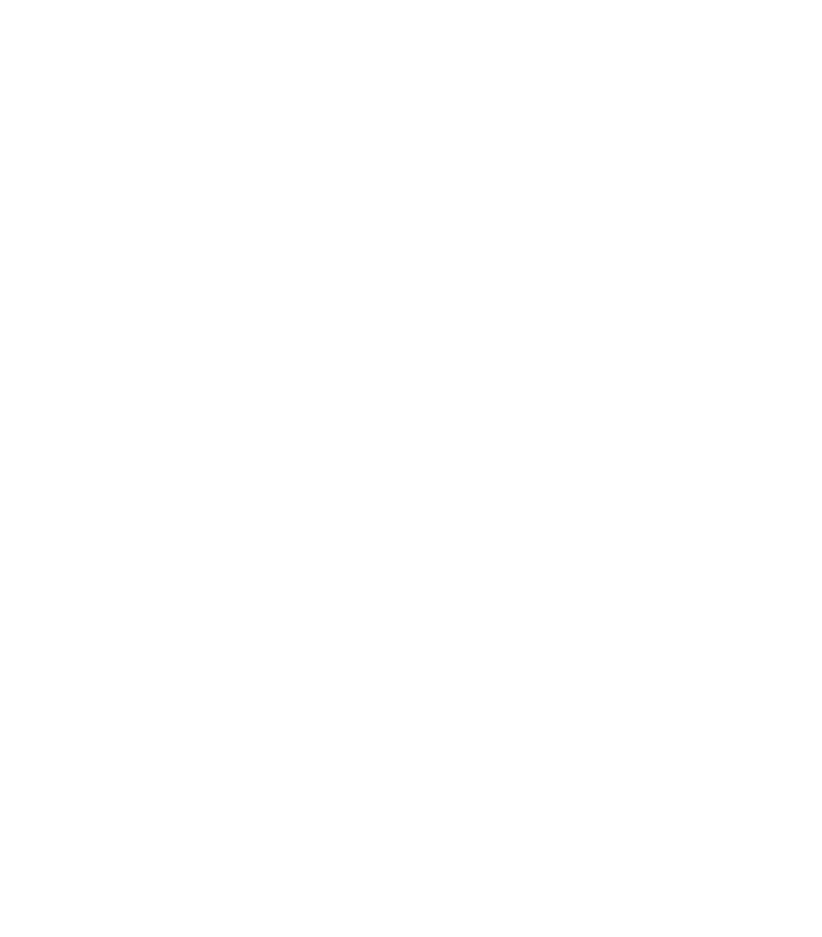
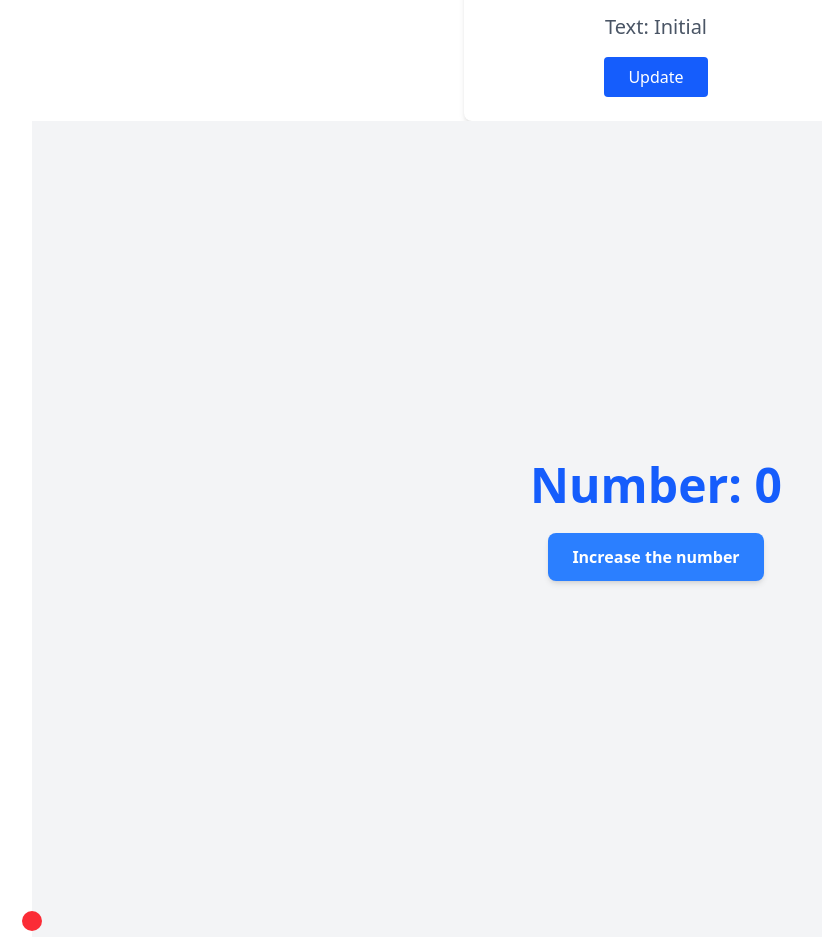
Before and after one commit to mehedihasanshohan/react-events, a React (Vite) app: page / in a window 1280 px wide. Shown: the part 915-1852 px from the top of the page, without its empty margins (0-822 px from the left). Before the commit the page ends 896 px from the top, so only its background shows below. Built offline with nearby package versions, Linux system fonts and the light colour scheme.

Commit message:
updating objects in state

```diff
--- a/src/App.jsx
+++ b/src/App.jsx
@@ -2,6 +2,8 @@ import { useState } from 'react';
 import { sculptureList } from './data.js';
 import Form from './Form.jsx';
 import Counter from './Counter.jsx';
+import Batching from './Batching.jsx';
+import MovingDot from './MovingDot.jsx';
 export default function Gallery() {
   const [index, setIndex] = useState(0);
 
@@ -31,6 +33,8 @@ export default function Gallery() {
       </p>
       <Form></Form>
       <Counter></Counter>
+      <Batching></Batching>
+      <MovingDot></MovingDot>
     </div>
   );
 }
--- /dev/null
+++ b/src/Batching.jsx
@@ -0,0 +1,27 @@
+import { useState } from 'react';
+
+export default function Counter() {
+  const [number, setNumber] = useState(0);
+
+  const handleClick = () => {
+    setNumber(n => n + 5);
+    setTimeout( () => {
+      setNumber(n => n + 1);
+      setTimeout(() => {
+        setNumber(42);
+      }, 500);
+    }, 500);
+  };
+
+  return (
+    <div className="min-h-screen flex flex-col items-center justify-center bg-gray-100">
+      <h1 className="text-5xl font-bold text-blue-600 mb-6">Number: {number}</h1>
+      <button
+        onClick={handleClick}
+        className="px-6 py-3 bg-blue-500 hover:bg-blue-600 text-white font-semibold rounded-lg shadow-md transition duration-300"
+      >
+        Increase the number
+      </button>
+    </div>
+  );
+}
--- a/src/Counter.jsx
+++ b/src/Counter.jsx
@@ -1,20 +1,26 @@
-import { useState } from "react";
+import React, { useState } from 'react';
 
-export default function Counter() {
+function Counter() {
   const [count, setCount] = useState(0);
   const [text, setText] = useState('Initial');
 
   const handleClick = () => {
     setCount(count + 1);
     setText('Updated');
-    // React will batch these and re-render only once
   };
 
   return (
-    <div>
-      <p>{count}</p>
-      <p>{text}</p>
-      <button onClick={handleClick}>Update</button>
+    <div className="max-w-sm mx-auto mt-10 p-6 bg-white rounded-lg shadow-md text-center">
+      <p className="text-2xl font-semibold text-gray-800">Count: {count}</p>
+      <p className="text-xl text-gray-600 mt-2">Text: {text}</p>
+      <button
+        onClick={handleClick}
+        className="mt-4 px-6 py-2 bg-blue-600 text-white rounded hover:bg-blue-700 transition duration-300"
+      >
+        Update
+      </button>
     </div>
   );
 }
+
+export default Counter;
--- /dev/null
+++ b/src/MovingDot.jsx
@@ -0,0 +1,27 @@
+import { useState } from 'react';
+
+export default function MovingDot() {
+  const [position, setPosition] = useState({
+    x: 0,
+    y: 0
+  });
+
+  return (
+    <div
+      onPointerMove={e => {
+        setPosition({
+          x: e.clientX,
+          y: e.clientY
+        });
+      }}
+      className="relative w-full h-screen bg-gray-100"  // Tailwind styles for container
+    >
+      <div
+        style={{
+          transform: `translate(${position.x}px, ${position.y}px)`
+        }}
+        className="absolute bg-red-500 rounded-full w-5 h-5 -left-2.5 -top-2.5" // Tailwind for the dot
+      />
+    </div>
+  );
+}
```
